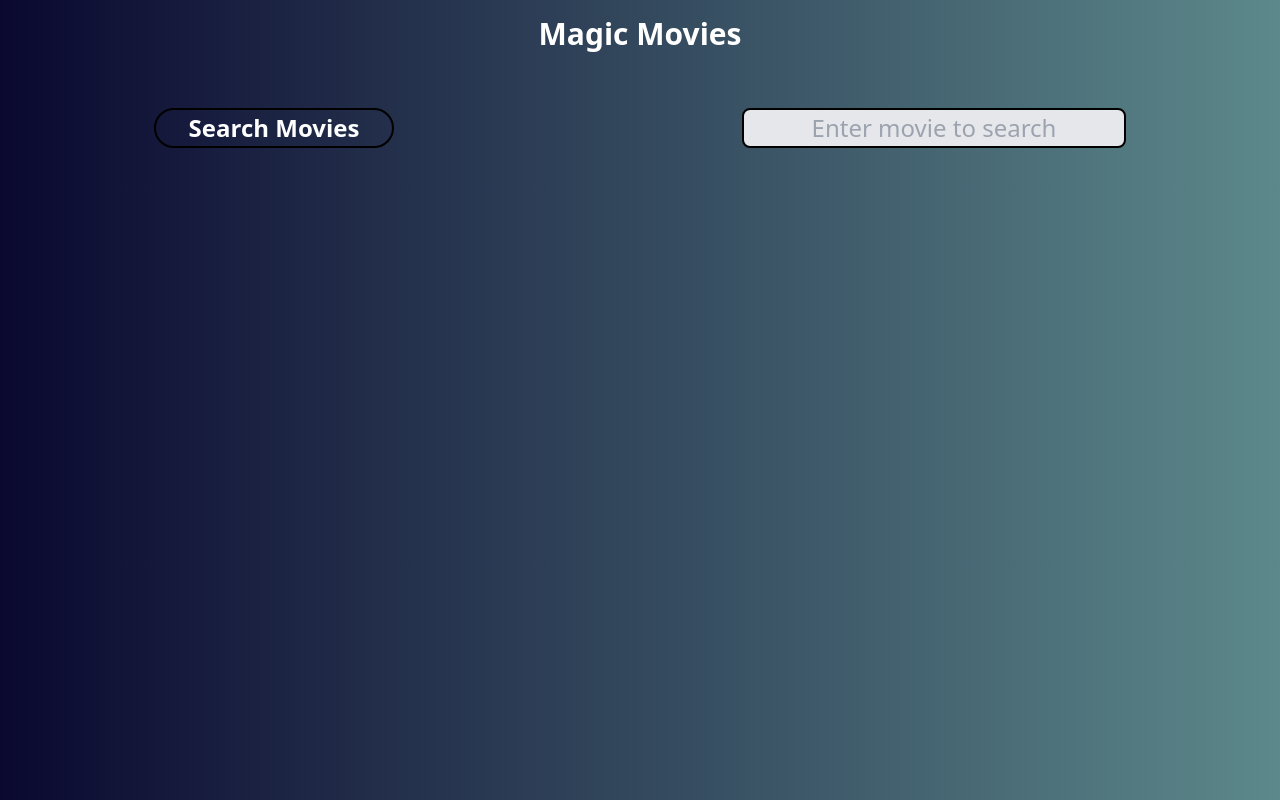
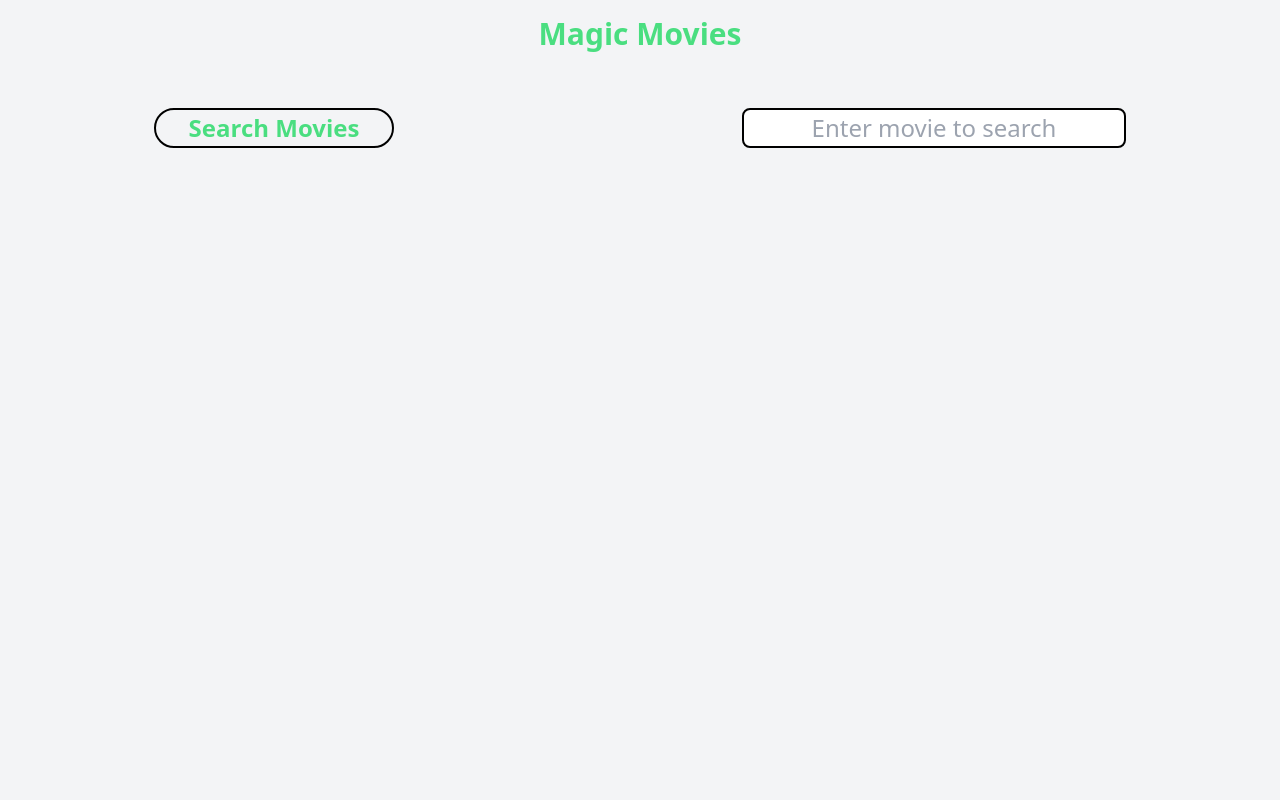
Before and after one commit to Luciano-Olmedo/movies, a React (Vite) app: page / in a window 1280 px wide. Built offline with nearby package versions, Linux system fonts and the light colour scheme.

Commit message:
background

```diff
--- a/src/App.jsx
+++ b/src/App.jsx
@@ -31,14 +31,14 @@ const App = () => {
     <>
       <div className=' container mx-auto'  >
         <div className='flex justify-center  mt-4 '>
-          <h4 className='text-3xl text-center font-bold text-white '>Magic Movies</h4>
+          <h4 className='text-3xl text-center font-bold text-green-400 '>Magic Movies</h4>
         </div>
 
         <form className='grid grid-cols-1 lg:mt-14 lg:flex gap-10 place-content-center' onSubmit={handleSubmit}>
-          <button type='submit' className='text-white bg-transparent p-4 lg:p-0 border-2 rounded-full font-bold text-2xl w-40 h-24 lg:w-60 lg:h-10 hover:text-[#f3db56] mt-10 lg:mt-0 mx-auto  border-black'>Search Movies</button>
+          <button type='submit' className='text-green-400 bg-transparent p-4 lg:p-0 border-2 rounded-full font-bold text-2xl w-40 h-24 lg:w-60 lg:h-10 hover:text-[#f3db56] mt-10 lg:mt-0 mx-auto  border-black'>Search Movies</button>
           <input
             type="text"
-            className='text-center w-60 mx-auto lg:w-96 rounded-lg text-2xl border-2 border-black bg-gray-200 '
+            className='text-center w-60 mx-auto lg:w-96 rounded-lg text-2xl border-2 border-black  '
             placeholder='Enter movie to search'
             value={busqueda}
             onChange={handleInputChange}
--- a/src/index.css
+++ b/src/index.css
@@ -3,12 +3,5 @@
 @tailwind utilities;
 
 body {
-  background: rgb(2, 0, 36);
-  background: linear-gradient(
-    90deg,
-    rgba(2, 0, 36, 1) 0%,
-    rgba(163, 163, 249, 1) 0%,
-    rgba(10, 8, 47, 1) 0%,
-    rgba(92, 136, 139, 1) 100%
-  );
+background-color: rgb(243, 244, 246);
 }
```
